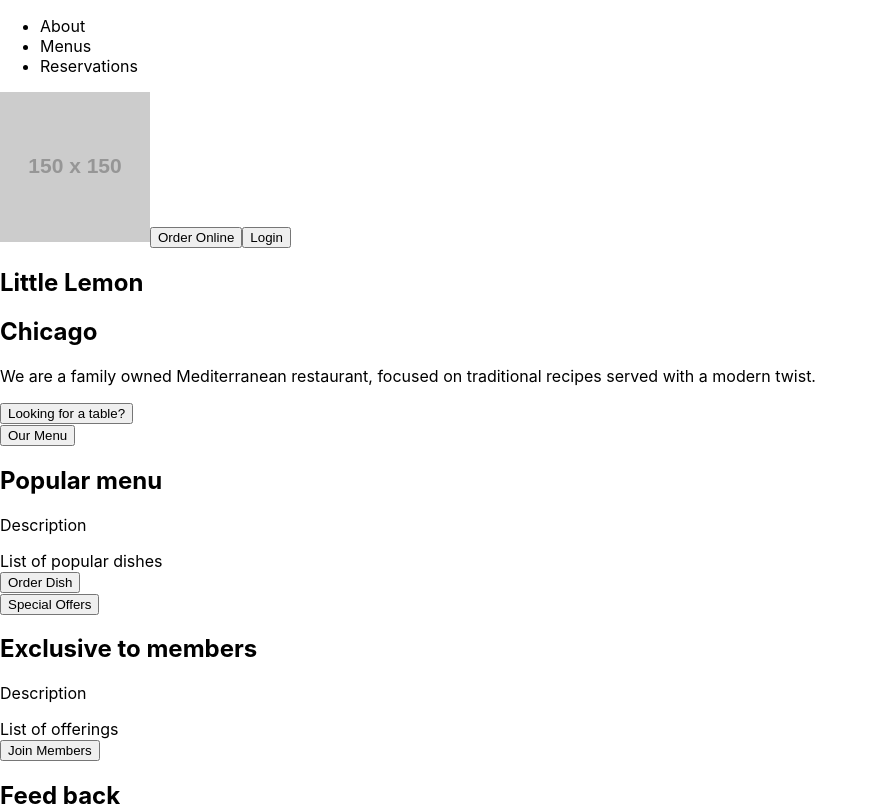
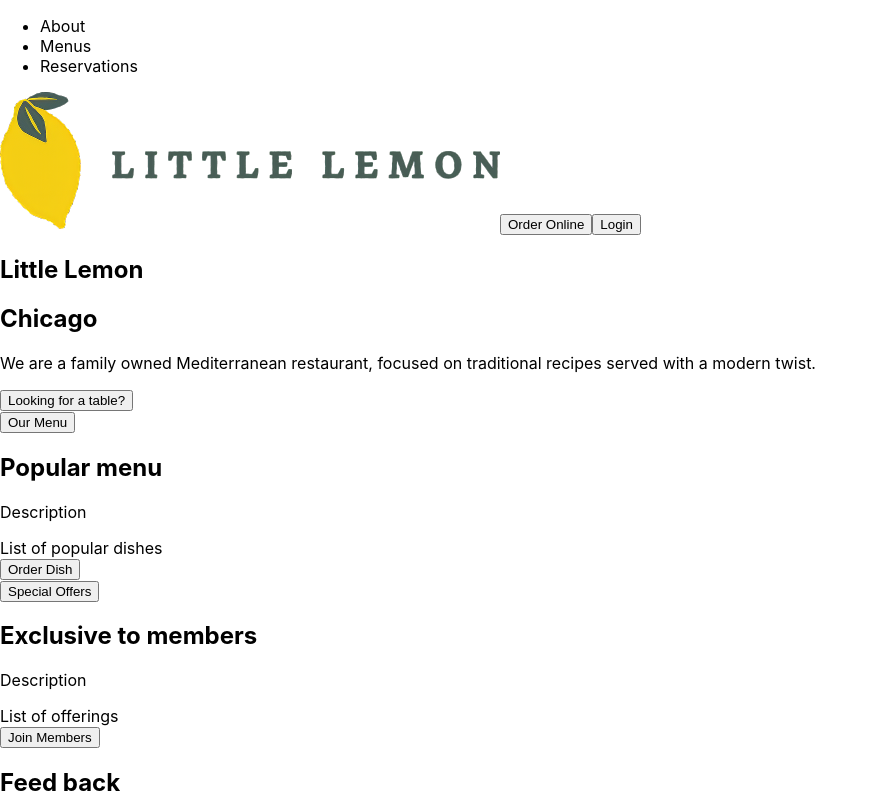
Before and after one commit to ONDANINE/littlelemonApp, a React (Create React App) app: page / in a window 1280 px wide. Shown: the top 806 px of the page, without its empty margins (0-878 px from the left). Built offline with nearby package versions, Linux system fonts and the light colour scheme.

Commit message:
Change image location

```diff
--- a/src/App.js
+++ b/src/App.js
@@ -1,4 +1,6 @@
 import './App.css';
+import ReactDOM from 'react-dom/client';
+import { BrowserRouter, Routes, Route, Link } from "react-router-dom"
 import Feedback from "./components/Feedback";
 import Footer from "./components/Footer";
 import Header from "./components/Header";
--- a/src/components/Header.js
+++ b/src/components/Header.js
@@ -1,7 +1,7 @@
 import React from "react";
 import styles from "./Header.module.css";
-import littlelemonLogo from ".../public/logolittlelemon.png";
-import { Link } from "react-router-dom"
+import littlelemonLogo from "../images/logolittlelemon.png";
+import { Link } from "react-router-dom";
 import { useState } from "react";
 
 export default function Header() {
@@ -14,7 +14,7 @@ export default function Header() {
                 <li>Reservations</li>
             </ul>
         </nav>
-        <img src="https://via.placeholder.com/150" alt="Restaurant Logo" />
+        <img src={littlelemonLogo} alt="Restaurant Logo" />
         <button>Order Online</button>
         <button>Login</button>
     </header>
```
Also changed, not shown: src/images/logolittlelemon.png (renamed from public/logolittlelemon.png).
